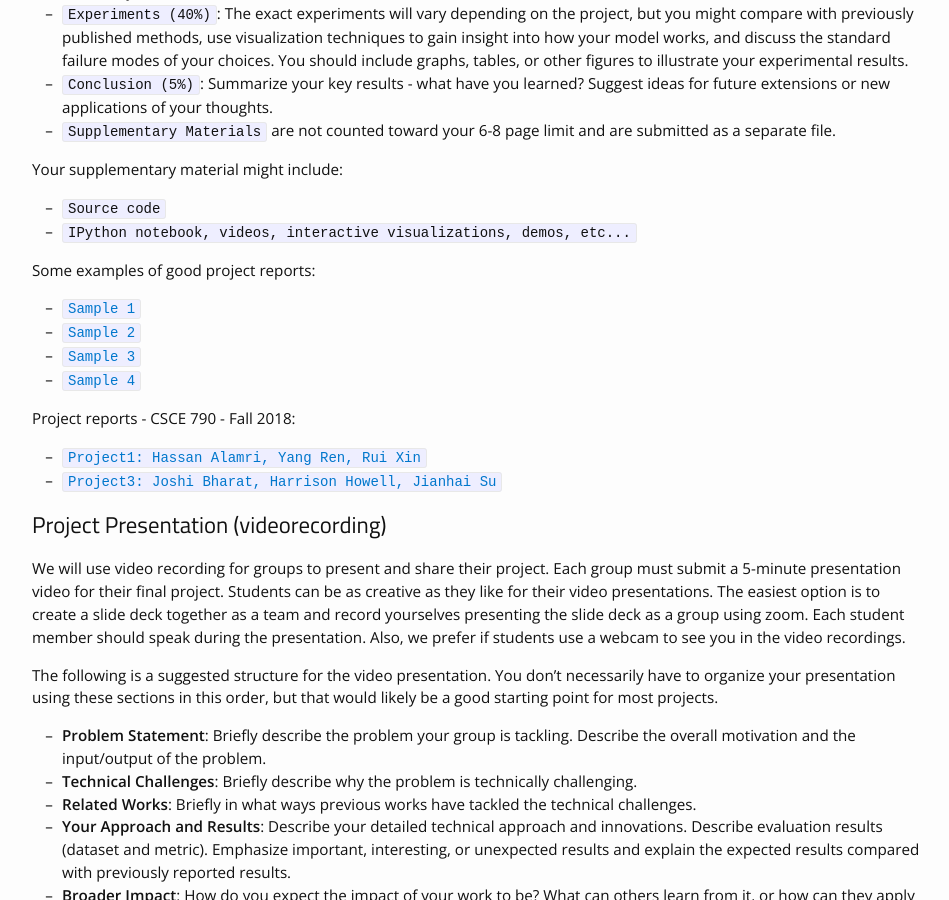
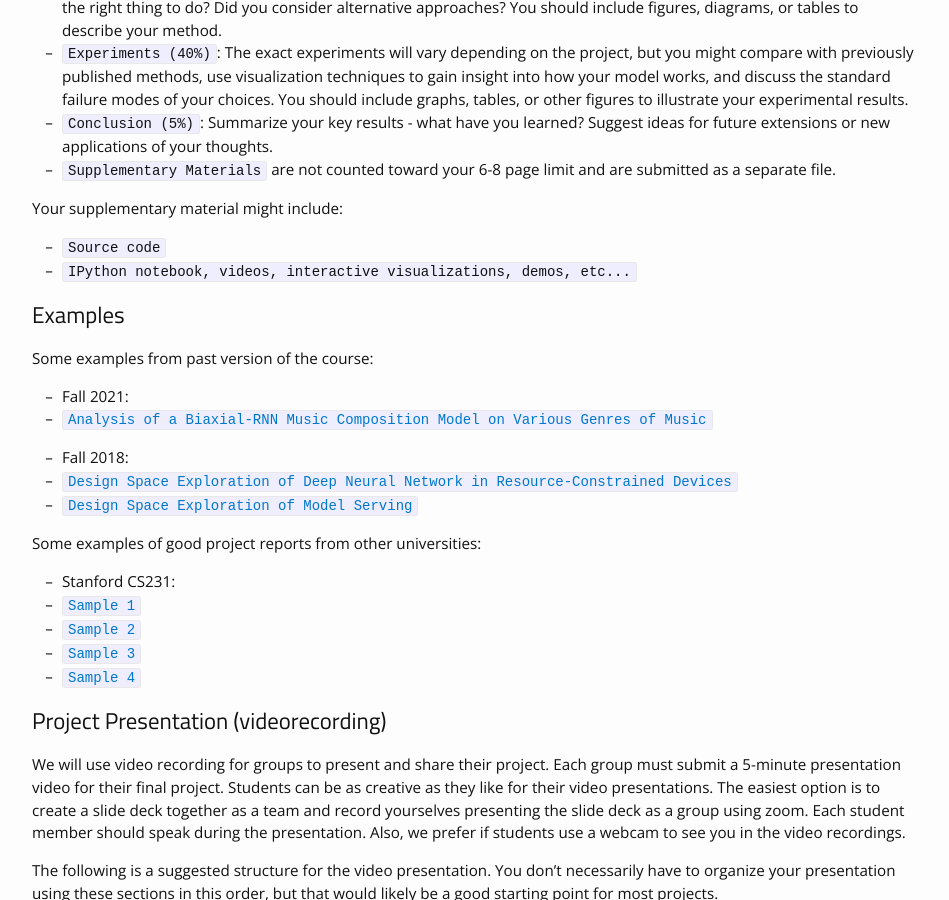
Before and after one commit to pooyanjamshidi/mls, a Jekyll site: the page built from projects.md, in a window 1280 px wide and 900 px high, scrolled down 2517 px. Shown: the whole window, without its empty margins (163-1112 px from the left). Built offline with Jekyll 4.4.1, drawn with Linux system fonts in a browser that asks for light colours; nearby versions of some CDN libraries; some of the changed text lies outside the part shown.

Commit message:
adding more good examples, and ai for music

```diff
--- a/projects.md
+++ b/projects.md
@@ -39,6 +39,9 @@ The following categories also fit within the scope, and I highly encourage stude
 * `AI for Social Good`: There are massive opportunities to define your project on AI for Social Good, just google it and listen to podcasts for ideas, e.g., [In Machines We Trust](https://podcasts.apple.com/us/podcast/in-machines-we-trust/id1523584878?i=1000577165082) or [The TWIML AI Podcast](https://podcasts.apple.com/us/podcast/the-twiml-ai-podcast-formerly-this-week-in-machine/id1116303051?i=1000576160711).
 
 * Topics related to `Systems for ML` or `ML for Systems`: There are many opportunities to develop an infrastructure to make the ML workflow faster, more efficient, reliable, dependable, etc. Please check out some of the work at [AISys lab](https://pooyanjamshidi.github.io/publications/).
+
+
+* `AI for Music`: Topics related to music synthesis, music perception, music ranking, music experience, and many more.
 
 * And, in general, for any interesting ML systems project ideas, try [GitHub](https://github.com/NirantK/awesome-project-ideas), or [Reddit](https://www.reddit.com/r/MachineLearning/search/?q=systems&restrict_sr=1).
 
@@ -89,15 +92,27 @@ Your supplementary material might include:
 - `Source code`
 - `IPython notebook, videos, interactive visualizations, demos, etc...`
 
-Some examples of good project reports:
+## Examples
+
+Some examples from past version of the course:
+
+* Fall 2021:
+- [`Analysis of a Biaxial-RNN Music Composition Model on Various Genres of Music`](https://github.com/pooyanjamshidi/mls/blob/master/reports/2021/music_composition_carol_joseph_michael.pdf)
+
+
+* Fall 2018:
+- [`Design Space Exploration of Deep Neural Network in Resource-Constrained Devices`](https://github.com/pooyanjamshidi/mls/blob/master/reports/2018/project1.pdf)
+<!-- Project1: Hassan Alamri, Yang Ren, Rui Xin -->
+- [`Design Space Exploration of Model Serving`](https://github.com/pooyanjamshidi/mls/blob/master/reports/2018/project3.pdf)
+<!-- Joshi Bharat, Harrison Howell, Jianhai Su -->
+
+Some examples of good project reports from other universities:
+
+* Stanford CS231:
 - [`Sample 1`](http://cs231n.stanford.edu/reports/2017/pdfs/130.pdf)
 - [`Sample 2`](http://cs231n.stanford.edu/reports/2017/pdfs/121.pdf)
 - [`Sample 3`](http://cs231n.stanford.edu/reports/2017/pdfs/610.pdf)
 - [`Sample 4`](http://cs231n.stanford.edu/reports/2017/pdfs/116.pdf)
-
-Project reports - CSCE 790 - Fall 2018:
-- [`Project1: Hassan Alamri, Yang Ren, Rui Xin`](https://github.com/pooyanjamshidi/mls/blob/master/reports/2018/pdfs/project1.pdf)
-- [`Project3: Joshi Bharat, Harrison Howell, Jianhai Su`](https://github.com/pooyanjamshidi/mls/blob/master/reports/2018/pdfs/project3.pdf)
 
 ## Project Presentation (videorecording)
 We will use video recording for groups to present and share their project. Each group must submit a 5-minute presentation video for their final project. Students can be as creative as they like for their video presentations. The easiest option is to create a slide deck together as a team and record yourselves presenting the slide deck as a group using zoom. Each student member should speak during the presentation. Also, we prefer if students use a webcam to see you in the video recordings.
```
Also changed, not shown: 5 other files.
